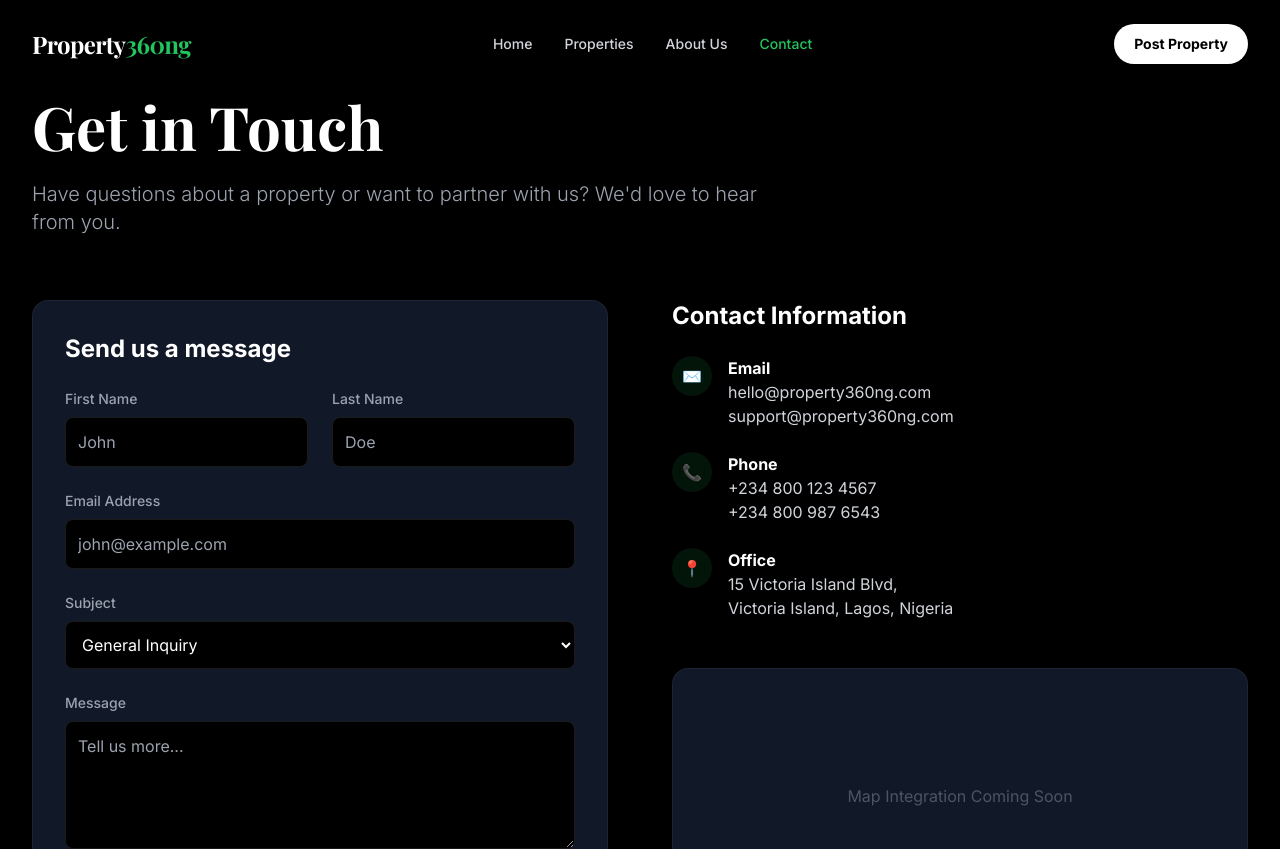
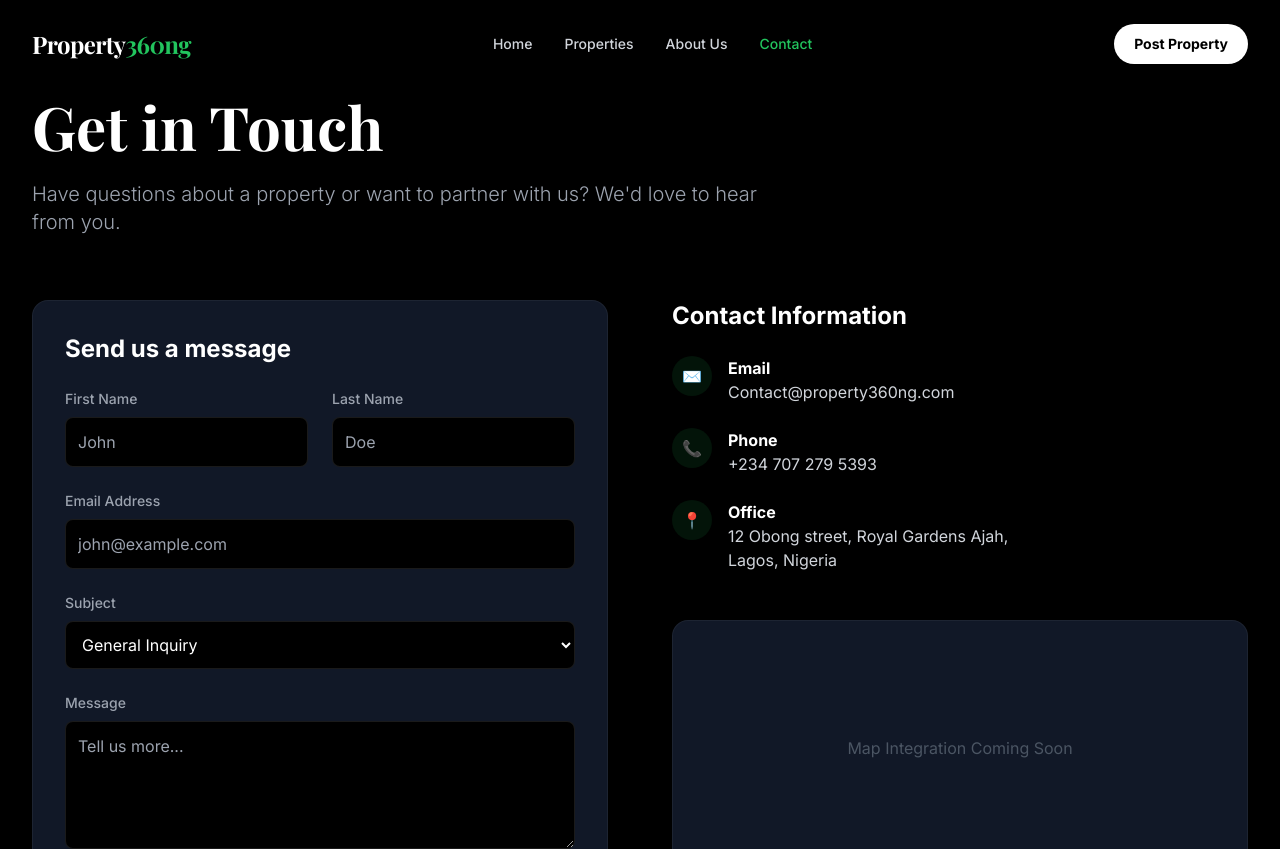
Before and after one commit to superlychy/property360ng, a Next.js app: page /contact in a window 1280 px wide. Shown: the top 849 px of the page. Built offline with nearby package versions, Linux system fonts and the light colour scheme; a web font is replaced by a local one.

Commit message:
Update contact page details and homepage text

```diff
--- a/app/contact/page.tsx
+++ b/app/contact/page.tsx
@@ -58,8 +58,7 @@ export default function ContactPage() {
                                     </div>
                                     <div>
                                         <p className="font-bold text-white">Email</p>
-                                        <p>hello@property360ng.com</p>
-                                        <p>support@property360ng.com</p>
+                                        <p>Contact@property360ng.com</p>
                                     </div>
                                 </div>
                                 <div className="flex items-start gap-4">
@@ -68,8 +67,7 @@ export default function ContactPage() {
                                     </div>
                                     <div>
                                         <p className="font-bold text-white">Phone</p>
-                                        <p>+234 800 123 4567</p>
-                                        <p>+234 800 987 6543</p>
+                                        <p>+234 707 279 5393</p>
                                     </div>
                                 </div>
                                 <div className="flex items-start gap-4">
@@ -78,8 +76,8 @@ export default function ContactPage() {
                                     </div>
                                     <div>
                                         <p className="font-bold text-white">Office</p>
-                                        <p>15 Victoria Island Blvd,</p>
-                                        <p>Victoria Island, Lagos, Nigeria</p>
+                                        <p>12 Obong street, Royal Gardens Ajah,</p>
+                                        <p>Lagos, Nigeria</p>
                                     </div>
                                 </div>
                             </div>
--- a/app/page.tsx
+++ b/app/page.tsx
@@ -157,12 +157,11 @@ export default async function HomePage() {
                     <div className="container-custom">
                         <div className="flex flex-col md:flex-row justify-between items-end mb-16 gap-8">
                             <div>
-                                <span className="text-blue-500 font-bold tracking-widest uppercase text-sm mb-4 block">PORTFOLIO</span>
                                 <h2 className="text-4xl md:text-5xl font-bold mb-4 text-white font-display">
-                                    Verified <span className="text-transparent bg-clip-text bg-gradient-to-r from-blue-400 to-green-400">Inventory</span>
+                                    Available <span className="text-transparent bg-clip-text bg-gradient-to-r from-blue-400 to-green-400">Homes</span>
                                 </h2>
                                 <p className="text-xl text-gray-400 max-w-xl font-light">
-                                    Explore our exclusive portfolio of properties with immersive 360° virtual tours from the comfort of your device.
+                                    Discover real homes you can trust, explored through immersive 360° tours.
                                 </p>
                             </div>
                             <Link href="/listings" className="text-white border-b border-green-500 pb-1 hover:text-green-400 transition-colors flex items-center gap-2">
```
